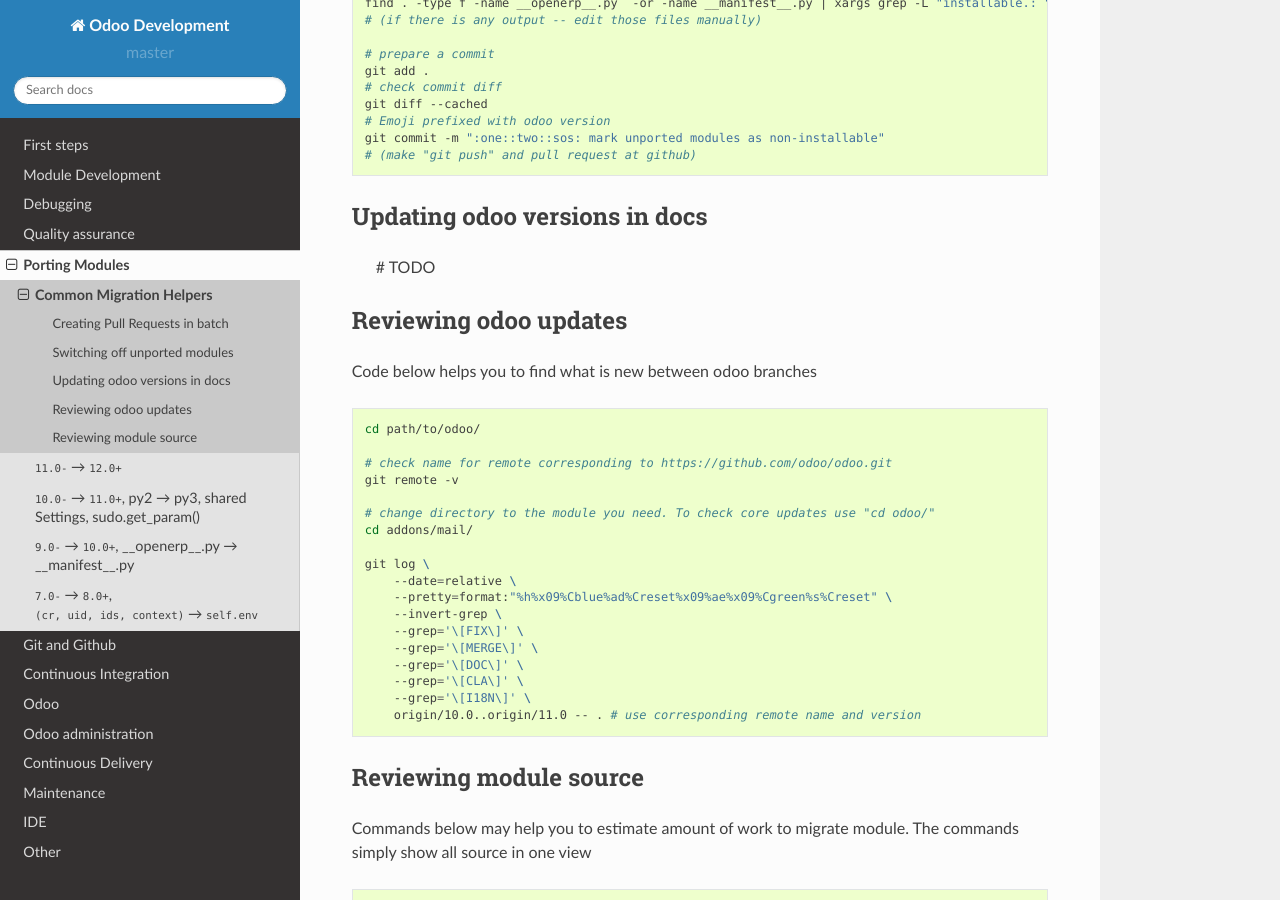
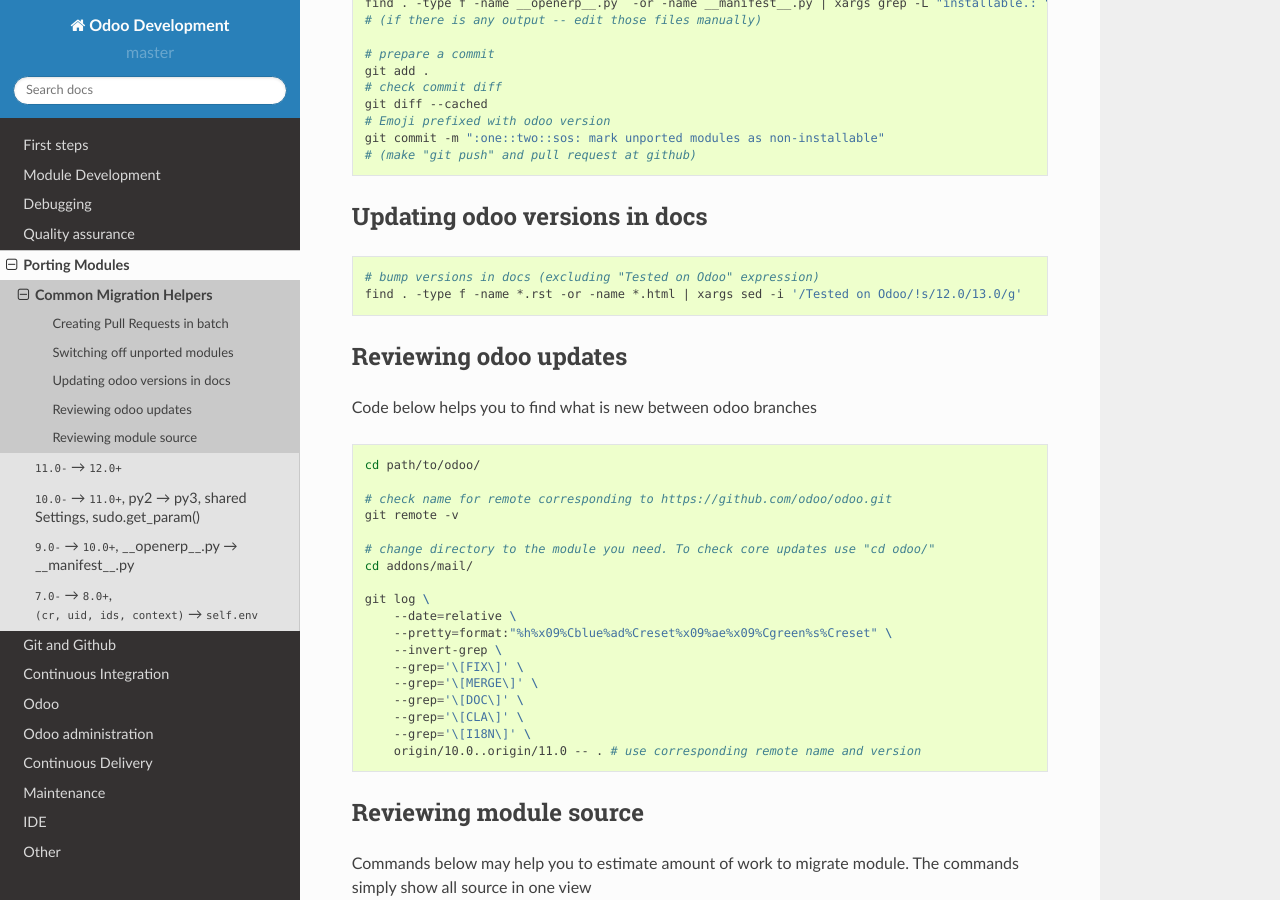
Before and after one commit to itpp-labs/odoo-development, a Sphinx documentation site: the page built from docs/migration/helpers.rst, in a window 1280 px wide and 900 px high, scrolled down 599 px. Built offline with Sphinx 7.4.7 and the Read the Docs theme 2.0.0, drawn with Linux system fonts in a browser that asks for light colours.

Commit message:
Added command to update odoo versions in docs

```diff
--- a/docs/migration/helpers.rst
+++ b/docs/migration/helpers.rst
@@ -36,7 +36,10 @@
 Updating odoo versions in docs
 ==============================
 
-    # TODO
+.. code-block:: sh
+
+    # bump versions in docs (excluding "Tested on Odoo" expression)
+    find . -type f -name *.rst -or -name *.html | xargs sed -i '/Tested on Odoo/!s/12.0/13.0/g'
 
 Reviewing odoo updates
 ======================
```
